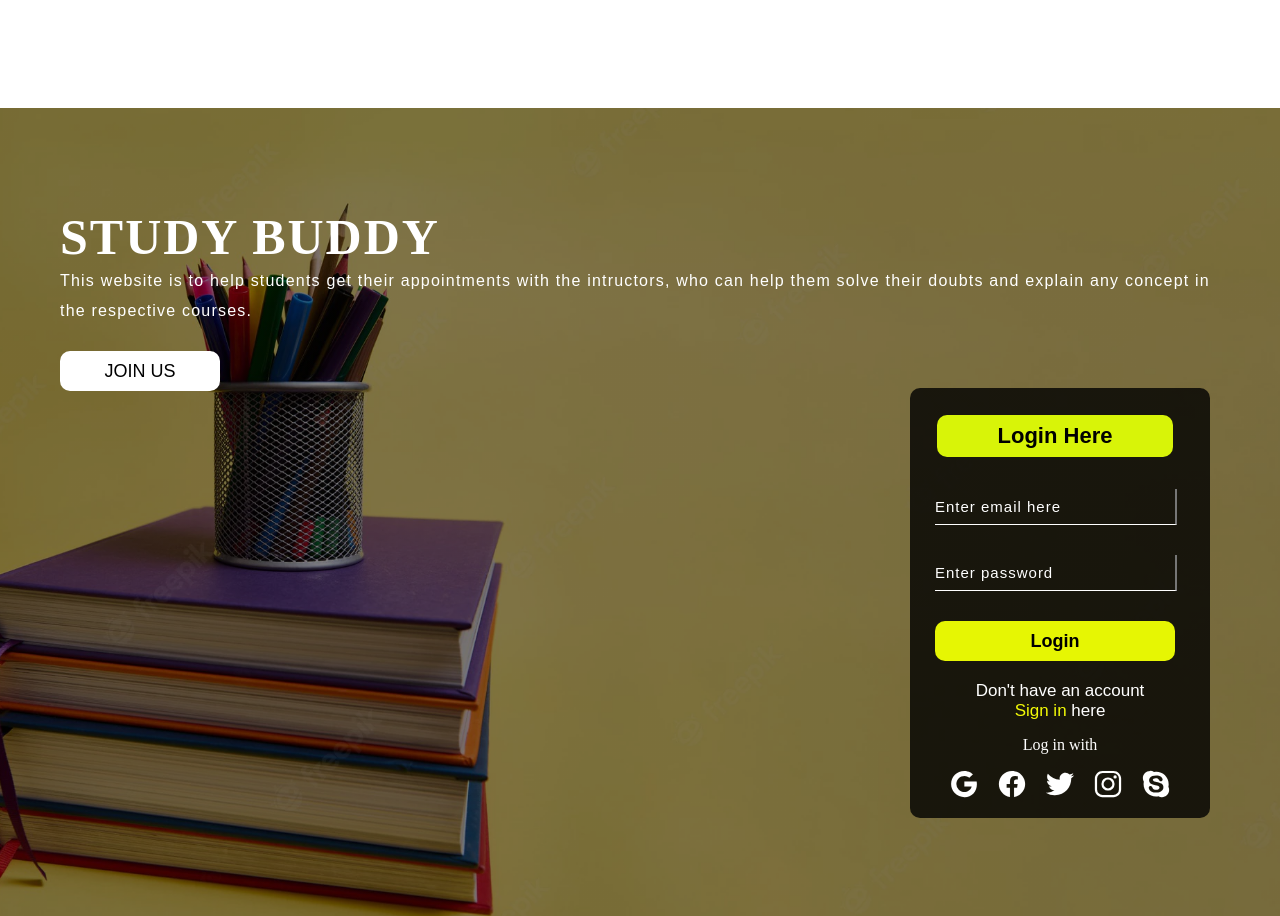
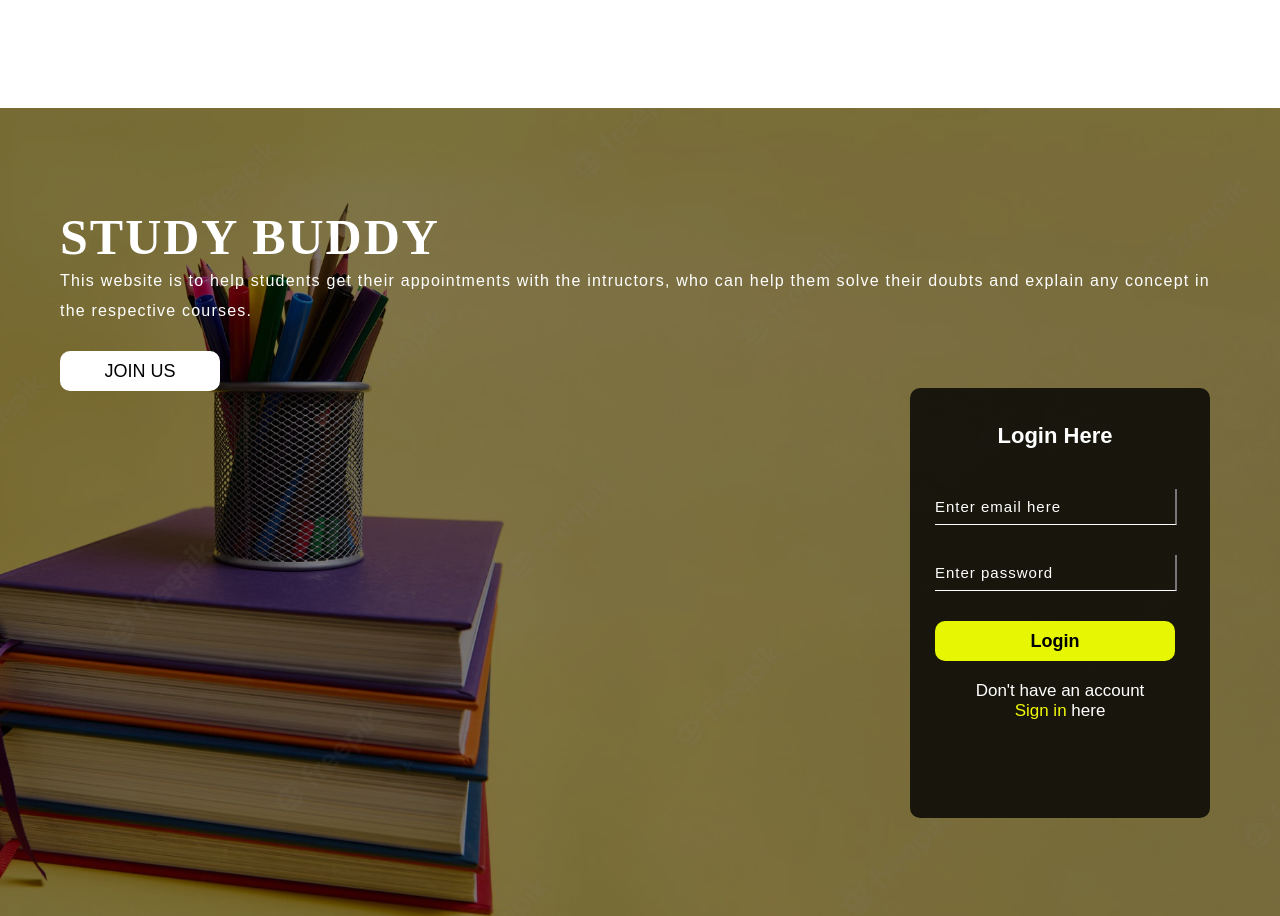
Before and after one commit to NivedhaVelu24/OOSE_Project, a plain HTML site: page index.html in a window 1280 px wide. Shown: the top 916 px of the page. Drawn offline with nearby package versions, Linux system fonts and the light colour scheme.

Commit message:
added id's and deleted icons

```diff
--- a/index.html
+++ b/index.html
@@ -14,21 +14,12 @@
             <div>
                 <div class="form">
                     <h2> Login Here </h2>
-                    <input type="email" name="email" placeholder="Enter email here">
-                    <input type="password" name="" placeholder="Enter password">
-                    <button class="btn"><a href="#"> Login </a></button>
+                    <input id = "email" type="email" name="email" placeholder="Enter email here">
+                    <input id = "password" type="password" name="" placeholder="Enter password">
+                    <button id = "login" class="btn"><a href="#"> Login </a></button>
 
                     <p class="link"> Don't have an account <br>
                     <a href="#"> Sign in </a> here </p>
-                    <p class="liw"> Log in with  </p>
-
-                    <div class="icon">
-                        <a href="#"><ion-icon name="logo-google"></ion-icon></a>
-                        <a href="#"><ion-icon name="logo-facebook"></ion-icon></a>
-                        <a href="#"><ion-icon name="logo-twitter"></ion-icon></a>
-                        <a href="#"><ion-icon name="logo-instagram"></ion-icon></a>
-                        <a href="#"><ion-icon name="logo-skype"></ion-icon></a>
-                    </div>
                 </div>
             </div>
         </div>
--- a/style.css
+++ b/style.css
@@ -68,10 +68,9 @@
     width: 220px;
     font-family: sans-serif;
     text-align: center;
-    color: #000;
+    color: white;
     font-size: 22px;
-    background-color: rgb(216, 244, 8);
-    border-radius: 10px;
+    border-radius: 0px;
     margin: 2px;
     padding: 8px;
 }
```
